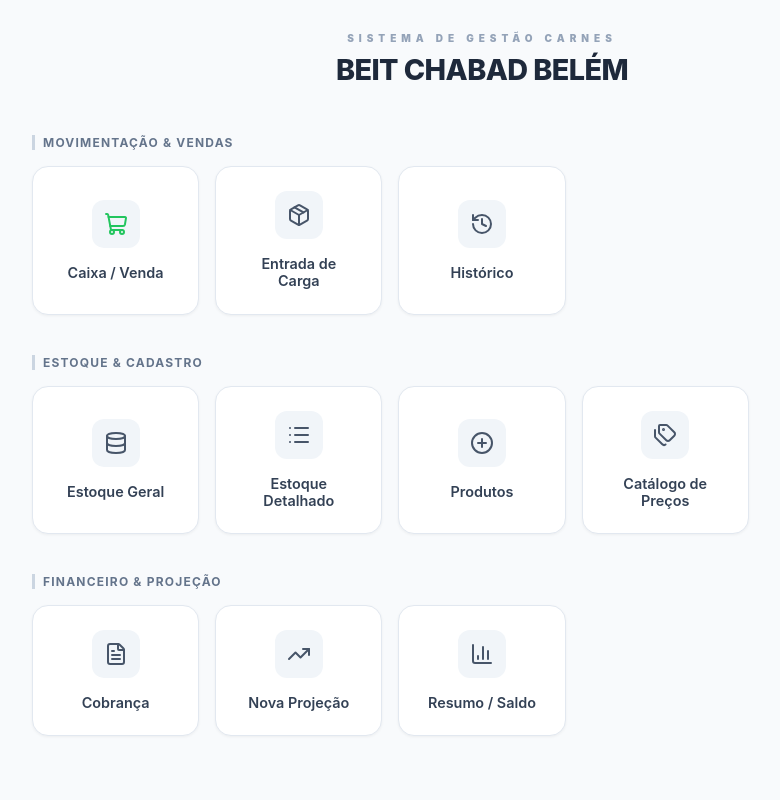
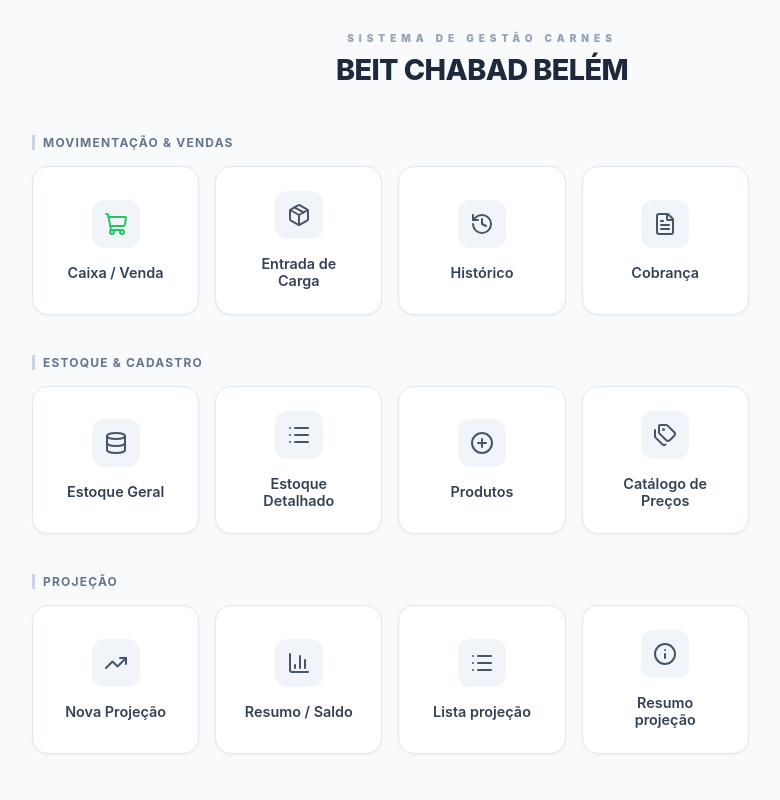
Before and after one commit to Nikolas14/sitio-bc, a Next.js app: page / in a window 1280 px wide. Shown: the top 800 px of the page, without its empty margins (158-938 px from the left). Built offline with nearby package versions, Linux system fonts and the light colour scheme.

Commit message:
Dashboard

```diff
--- a/app/page.tsx
+++ b/app/page.tsx
@@ -12,7 +12,8 @@ import {
   BarChart3,
   Scale,
   PlusCircle,
-  Tags
+  Tags,
+  Info
 } from 'lucide-react'; // Instale: npm install lucide-react
 import styles from './page.module.css';
 
@@ -27,6 +28,7 @@ export default function Dashboard() {
         { title: 'Caixa / Venda', path: '/mov/venda', icon: <ShoppingCart size={24} />, color: '#22c55e' },
         { title: 'Entrada de Carga', path: '/mov/entrada', icon: <Package size={24} /> },
         { title: 'Histórico', path: '/transacoes', icon: <History size={24} /> },
+        { title: 'Cobrança', path: '/cobranca', icon: <FileText size={24} /> },
       ]
     },
     {
@@ -39,11 +41,12 @@ export default function Dashboard() {
       ]
     },
     {
-      nome: 'Financeiro & Projeção',
+      nome: 'Projeção',
       itens: [
-        { title: 'Cobrança', path: '/cobranca', icon: <FileText size={24} /> },
         { title: 'Nova Projeção', path: '/projecao', icon: <TrendingUp size={24} /> },
         { title: 'Resumo / Saldo', path: '/projecao/saldo', icon: <BarChart3 size={24} /> },
+        { title: 'Lista projeção', path: '/projecao/lista', icon: <List size={24} /> },
+        { title: 'Resumo projeção', path: '/projecao/resumo', icon: <Info size={24} /> },
       ]
     }
   ];
```
